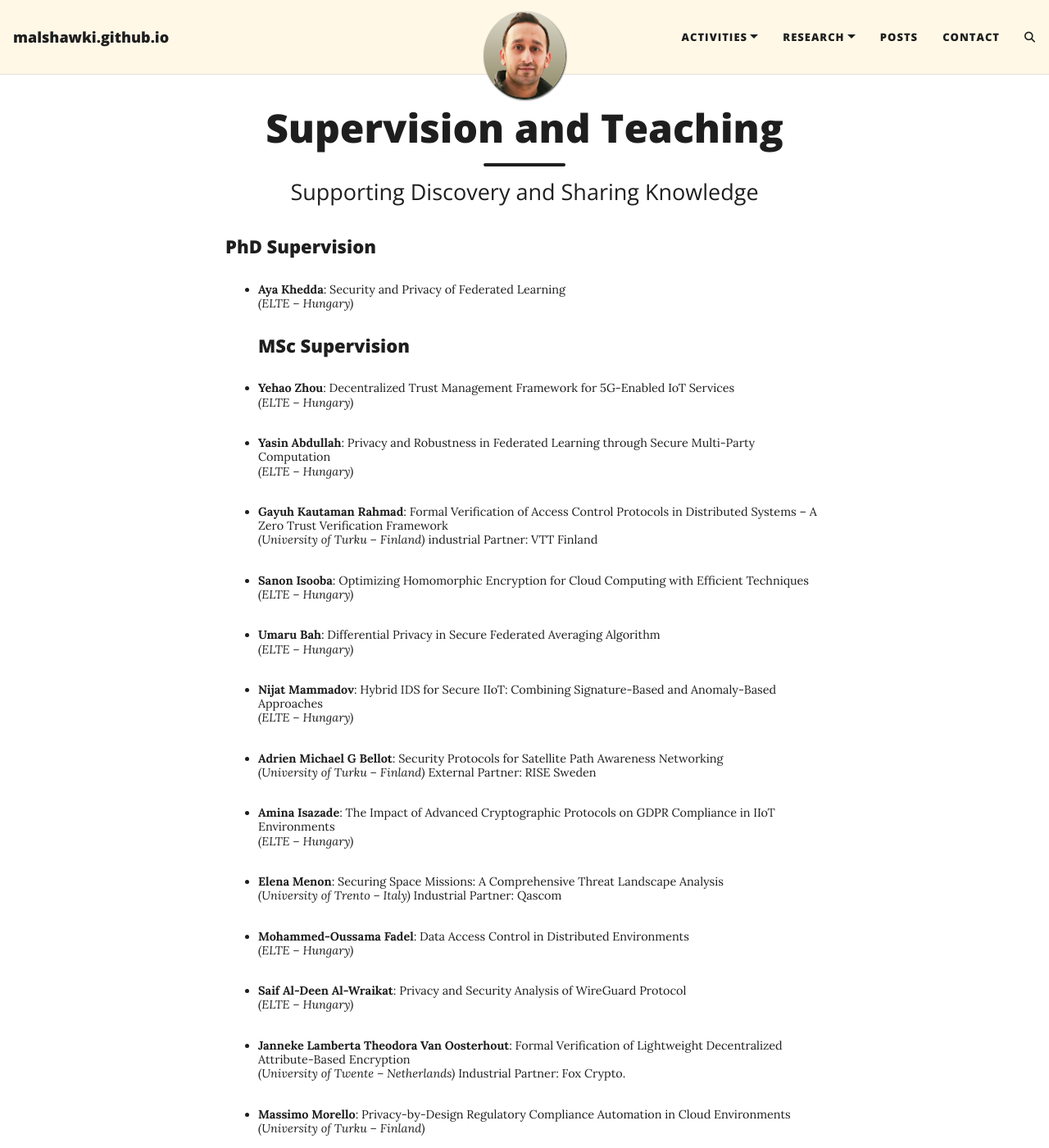
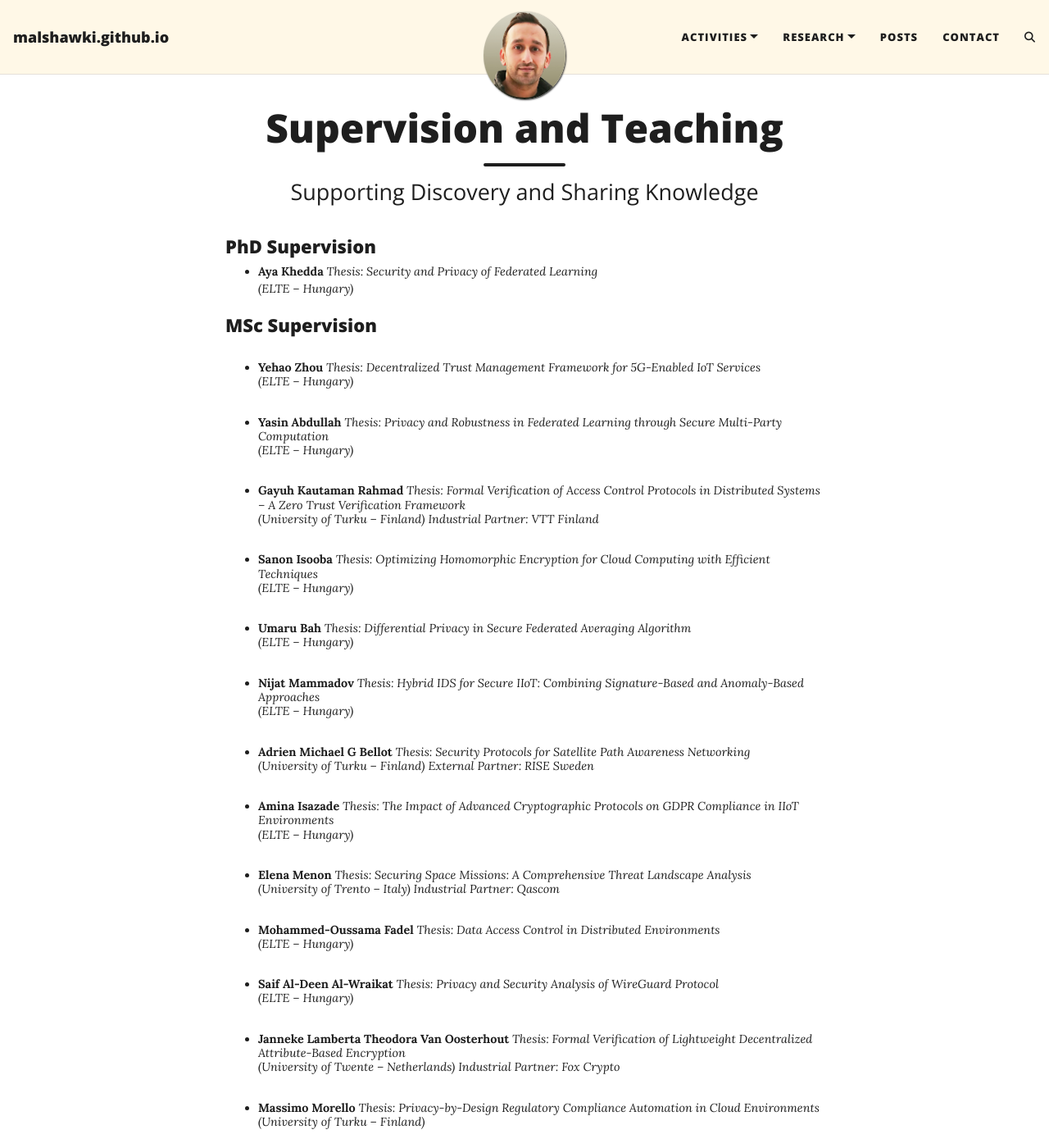
Before and after one commit to malshawki/malshawki.github.io, a Jekyll site: the page built from supervision.md, in a window 1280 px wide and 1400 px high. Shown: the whole window at 82% size. Built offline with Jekyll 4.4.1, drawn with Linux system fonts in a browser that asks for light colours; comment, search, counter and statistics services are not loaded; some of the changed text lies outside the part shown.

Commit message:
Update supervision.md

```diff
--- a/supervision.md
+++ b/supervision.md
@@ -6,67 +6,85 @@ subtitle: Supporting Discovery and Sharing Knowledge
 
 ## **PhD Supervision**
 
-- **Aya Khedda**: Security and Privacy of Federated Learning
+- **Aya Khedda**
+  *Thesis: Security and Privacy of Federated Learning*
   *(ELTE – Hungary)*
 
-  ## **MSc Supervision**
+## **MSc Supervision**
 
-- **Yehao Zhou**: Decentralized Trust Management Framework for 5G-Enabled IoT Services
+- **Yehao Zhou**
+  *Thesis: Decentralized Trust Management Framework for 5G-Enabled IoT Services*
   *(ELTE – Hungary)*
 
-- **Yasin Abdullah**: Privacy and Robustness in Federated Learning through Secure Multi-Party Computation
+- **Yasin Abdullah**
+  *Thesis: Privacy and Robustness in Federated Learning through Secure Multi-Party Computation*
   *(ELTE – Hungary)*
 
-- **Gayuh Kautaman Rahmad**: Formal Verification of Access Control Protocols in Distributed Systems – A Zero Trust Verification Framework
+- **Gayuh Kautaman Rahmad**
+  *Thesis: Formal Verification of Access Control Protocols in Distributed Systems – A Zero Trust Verification Framework*
   *(University of Turku – Finland)*
-  industrial Partner: VTT Finland
+  *Industrial Partner: VTT Finland*
 
-- **Sanon Isooba**: Optimizing Homomorphic Encryption for Cloud Computing with Efficient Techniques
+- **Sanon Isooba**
+  *Thesis: Optimizing Homomorphic Encryption for Cloud Computing with Efficient Techniques*
   *(ELTE – Hungary)*
 
-- **Umaru Bah**: Differential Privacy in Secure Federated Averaging Algorithm
+- **Umaru Bah**
+  *Thesis: Differential Privacy in Secure Federated Averaging Algorithm*
   *(ELTE – Hungary)*
 
-- **Nijat Mammadov**: Hybrid IDS for Secure IIoT: Combining Signature-Based and Anomaly-Based Approaches
+- **Nijat Mammadov**
+  *Thesis: Hybrid IDS for Secure IIoT: Combining Signature-Based and Anomaly-Based Approaches*
   *(ELTE – Hungary)*
 
-- **Adrien Michael G Bellot**: Security Protocols for Satellite Path Awareness Networking
+- **Adrien Michael G Bellot**
+  *Thesis: Security Protocols for Satellite Path Awareness Networking*
   *(University of Turku – Finland)*
-  External Partner: RISE Sweden
+  *External Partner: RISE Sweden*
 
-- **Amina Isazade**: The Impact of Advanced Cryptographic Protocols on GDPR Compliance in IIoT Environments
+- **Amina Isazade**
+  *Thesis: The Impact of Advanced Cryptographic Protocols on GDPR Compliance in IIoT Environments*
   *(ELTE – Hungary)*
 
-- **Elena Menon**: Securing Space Missions: A Comprehensive Threat Landscape Analysis
+- **Elena Menon**
+  *Thesis: Securing Space Missions: A Comprehensive Threat Landscape Analysis*
   *(University of Trento – Italy)*
-  Industrial Partner: Qascom
+  *Industrial Partner: Qascom*
 
-- **Mohammed-Oussama Fadel**: Data Access Control in Distributed Environments
+- **Mohammed-Oussama Fadel**
+  *Thesis: Data Access Control in Distributed Environments*
   *(ELTE – Hungary)*
 
-- **Saif Al-Deen Al-Wraikat**: Privacy and Security Analysis of WireGuard Protocol
+- **Saif Al-Deen Al-Wraikat**
+  *Thesis: Privacy and Security Analysis of WireGuard Protocol*
   *(ELTE – Hungary)*
 
 
-- **Janneke Lamberta Theodora Van Oosterhout**: Formal Verification of Lightweight Decentralized Attribute-Based Encryption
+- **Janneke Lamberta Theodora Van Oosterhout**
+  *Thesis: Formal Verification of Lightweight Decentralized Attribute-Based Encryption*
   *(University of Twente – Netherlands)*
-  Industrial Partner: Fox Crypto.
+  *Industrial Partner: Fox Crypto*
 
-- **Massimo Morello**: Privacy-by-Design Regulatory Compliance Automation in Cloud Environments
+- **Massimo Morello**
+  *Thesis: Privacy-by-Design Regulatory Compliance Automation in Cloud Environments*
   *(University of Turku – Finland)*
 
-- **Tim Träris**: Towards Software-Defined Networking for Cyber-Physical Systems
+- **Tim Träris**
+  *Thesis: Towards Software-Defined Networking for Cyber-Physical Systems*
   *(Furtwangen University – Germany)*
 
-- **Abdellah Benotsmane**: Security and Privacy Analysis of the Automotive Domain
+- **Abdellah Benotsmane**
+  *Thesis: Security and Privacy Analysis of the Automotive Domain*
   *(ELTE – Hungary)*
 
-- **Rauf Huseynov**: Analysis of the Problems of Establishing Reliable Secure Systems on Computer Networks
+- **Rauf Huseynov**
+  *Thesis: Analysis of the Problems of Establishing Reliable Secure Systems on Computer Networks*
   *(ELTE – Hungary)*
 
 ## **BSc Supervision**
 
-- **Mariam Azab**: Enhancing Healthcare Data Security through Attribute-Based Encryption in a Web-based Patient Management System
+- **Mariam Azab**
+  *Thesis: Enhancing Healthcare Data Security through Attribute-Based Encryption in a Web-based Patient Management System*
   *(ELTE – Hungary)*
 
 ---
```
